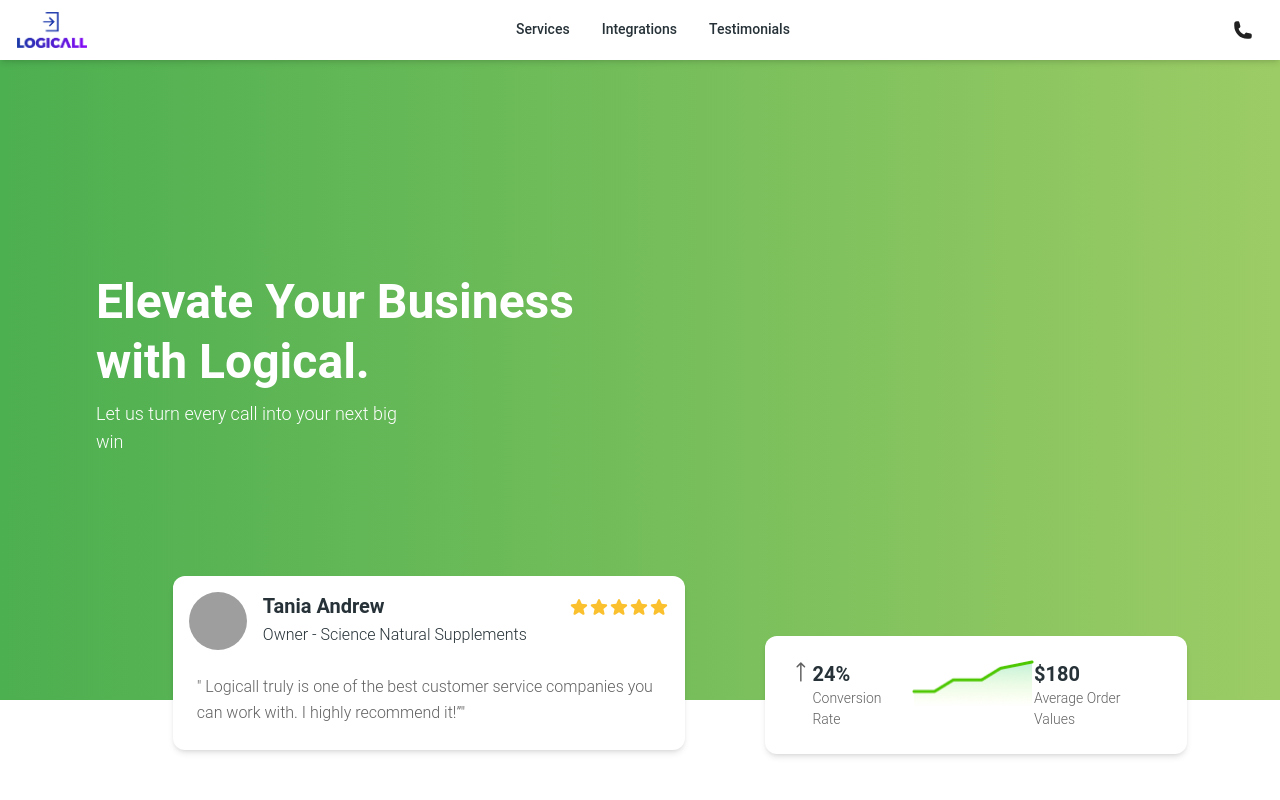
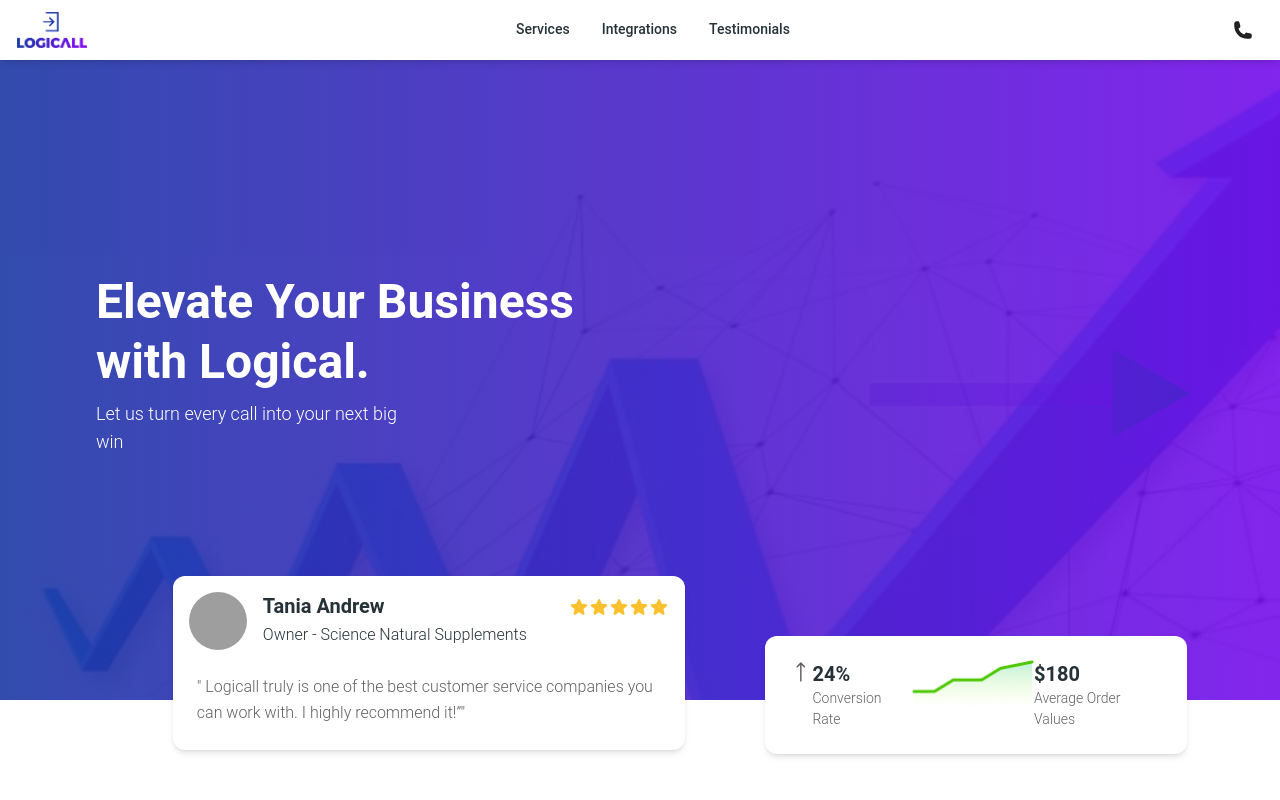
Before and after one commit to Nick9499/GetLogical, a Next.js app: page / in a window 1280 px wide. Shown: the top 800 px of the page. Built offline with nearby package versions, Linux system fonts and the light colour scheme; grey boxes are pictures that could not be loaded.

Commit message:
replaced hero image

```diff
--- a/app/components/Hero/index.js
+++ b/app/components/Hero/index.js
@@ -8,9 +8,9 @@ const HeroHome = () => {
   return (
     <>
       <div
-        className="hidden md:flex bg-contain bg-bottom h-[80vh]  items-center  pl-24 bg-gradient-to-r from-green-500 to-light-green-400"
+        className="hidden md:flex bg-contain bg-bottom h-[80vh]  items-center  pl-24 "
         style={{
-          // background: ` url(/hero.jpg)`,
+          background: ` url(/hero.svg)`,
           backgroundRepeat: "no-repeat",
           backgroundSize: "cover",
         }}>
@@ -28,7 +28,7 @@ const HeroHome = () => {
       <div
         className="flex md:hidden  bg-bottom  w-screen  items-center pt-24 pb-20  px-8"
         style={{
-          background: `linear-gradient(rgba(22, 160, 133, 0.6), rgba(230, 126, 34, 0.6)), url(/hero.jpg)`,
+          background: `url(/hero.svg)`,
           backgroundRepeat: "no-repeat",
           backgroundSize: "cover",
         }}>
```
Also changed, not shown: public/hero.svg (added).
